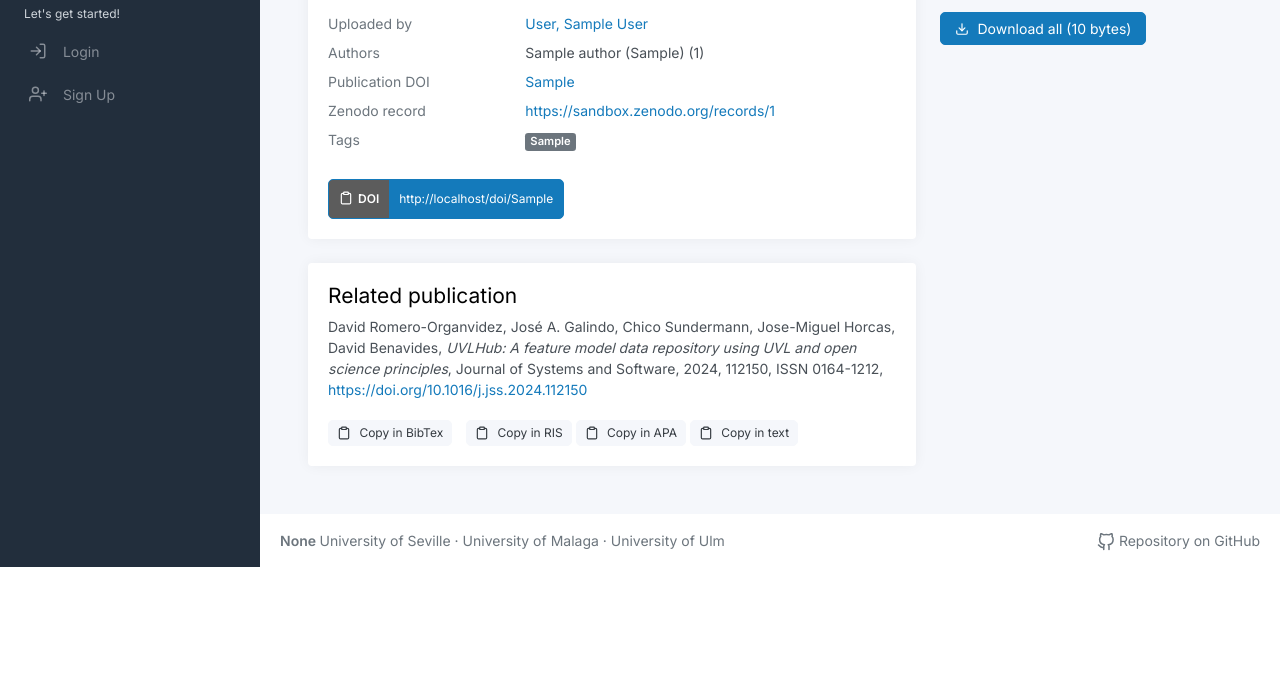
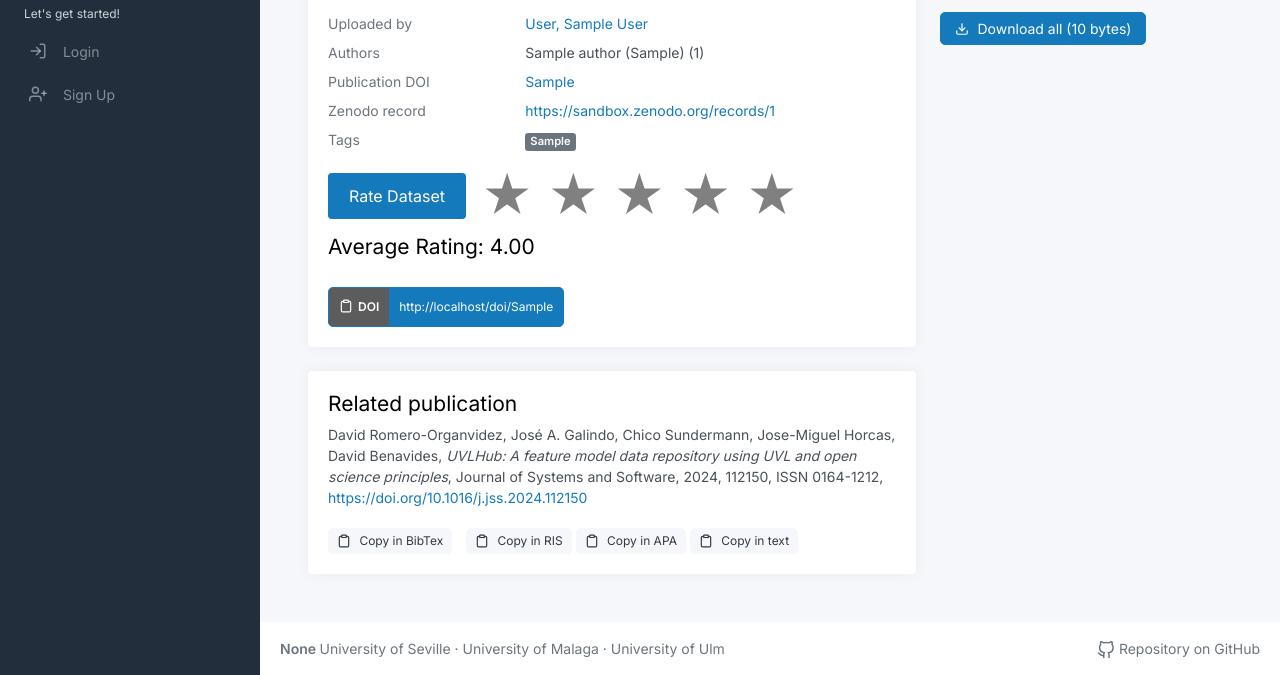
Before and after one commit to Lidiajim/montaito-hub, a Flask app: template app/modules/dataset/templates/dataset/view_dataset.html in a window 1280 px wide. Shown: the part 287-962 px from the top of the page. Before the commit the page ends 854 px from the top, so only its background shows below. Run offline with Flask 3, Linux system fonts and the light colour scheme; the template is opened without the code that fills it: values that come from a table or form of the project are taken from there, others are empty; tables that the repository leaves empty hold one stand-in row (values such as "Sample post"); parts of the project's set-up code (start-up, migrations or seed data) failed here and were passed over; some libraries are stand-ins or nearby versions.

Commit message:
feature: Add dataset rating with average rating loading

```diff
--- a/app/modules/dataset/models.py
+++ b/app/modules/dataset/models.py
@@ -71,12 +71,12 @@
 class DataSet(db.Model):
     id = db.Column(db.Integer, primary_key=True)
     user_id = db.Column(db.Integer, db.ForeignKey('user.id'), nullable=False)
-
     ds_meta_data_id = db.Column(db.Integer, db.ForeignKey('ds_meta_data.id'), nullable=False)
     created_at = db.Column(db.DateTime, nullable=False, default=datetime.utcnow)
 
     ds_meta_data = db.relationship('DSMetaData', backref=db.backref('data_set', uselist=False))
     feature_models = db.relationship('FeatureModel', backref='data_set', lazy=True, cascade="all, delete")
+    ratings = db.relationship('DatasetRating', back_populates='data_set', cascade="all, delete", lazy=True)
 
     def name(self):
         return self.ds_meta_data.title
@@ -164,3 +164,15 @@
     id = db.Column(db.Integer, primary_key=True)
     dataset_doi_old = db.Column(db.String(120))
     dataset_doi_new = db.Column(db.String(120))
+
+
+class DatasetRating(db.Model):
+    __tablename__ = 'dataset_ratings'
+
+    id = db.Column(db.Integer, primary_key=True)
+    dataset_id = db.Column(db.Integer, db.ForeignKey('data_set.id'), nullable=False)
+    user_id = db.Column(db.Integer, db.ForeignKey('user.id'), nullable=False)
+    rating = db.Column(db.Integer, nullable=False)
+
+    # Relación con DataSet
+    data_set = db.relationship('DataSet', back_populates='ratings')
--- a/app/modules/dataset/routes.py
+++ b/app/modules/dataset/routes.py
@@ -19,6 +19,7 @@
 )
 from flask_login import login_required, current_user
 
+from app.modules.auth.services import AuthenticationService
 from app.modules.dataset.forms import DataSetForm
 from app.modules.dataset.models import (
     DSDownloadRecord
@@ -278,3 +279,28 @@
         abort(404)
 
     return render_template("dataset/view_dataset.html", dataset=dataset)
+
+
+@dataset_bp.route('/dataset/<int:dataset_id>/average_rating', methods=['GET'])
+def get_average_rating(dataset_id):
+    dataset_service = DataSetService()
+    avg_rating = dataset_service.get_average_rating(dataset_id)
+    return jsonify({"average_rating": avg_rating}), 200
+
+
+@dataset_bp.route('/dataset/<int:dataset_id>/rate', methods=['POST'])
+def rate_dataset(dataset_id):
+    current_user = AuthenticationService().get_authenticated_user()  # Verifica si el usuario está logueado
+    if not current_user:
+        return jsonify({"error": "Debes estar logueado para calificar"}), 401  # Si no está logueado
+
+    rating = request.json.get('rating')
+    if not rating:
+        return jsonify({"error": "La calificación es obligatoria"}), 400
+
+    dataset_service = DataSetService()
+    try:
+        rating_obj = dataset_service.rate_dataset(dataset_id, current_user.id, rating)
+        return jsonify({"message": "Calificación guardada", "rating": rating_obj.rating}), 200
+    except ValueError as e:
+        return jsonify({"error": str(e)}), 400  # Si la calificación no es válida (fuera de rango)
--- a/app/modules/dataset/services.py
+++ b/app/modules/dataset/services.py
@@ -6,9 +6,11 @@
 import uuid
 
 from flask import request
+from app import db
+from sqlalchemy import func
 
 from app.modules.auth.services import AuthenticationService
-from app.modules.dataset.models import DSViewRecord, DataSet, DSMetaData
+from app.modules.dataset.models import DSViewRecord, DataSet, DSMetaData, DatasetRating
 from app.modules.dataset.repositories import (
     AuthorRepository,
     DOIMappingRepository,
@@ -140,6 +142,28 @@
         domain = os.getenv('DOMAIN', 'localhost')
         return f'http://{domain}/doi/{dataset.ds_meta_data.dataset_doi}'
 
+    def rate_dataset(self, dataset_id: int, user_id: int, rating: int) -> DatasetRating:
+        if rating < 1 or rating > 5:
+            raise ValueError("La calificación debe estar entre 1 y 5")
+
+        # Verificar si el usuario ya ha calificado este dataset
+        existing_rating = db.session.query(DatasetRating).filter_by(dataset_id=dataset_id, user_id=user_id).first()
+
+        if existing_rating:
+            # Si ya existe la calificación, la actualizamos
+            existing_rating.rating = rating
+        else:
+            # Si no existe, creamos una nueva calificación
+            new_rating = DatasetRating(dataset_id=dataset_id, user_id=user_id, rating=rating)
+            db.session.add(new_rating)
+
+        db.session.commit()
+        return existing_rating if existing_rating else new_rating
+
+    def get_average_rating(self, dataset_id: int) -> float:
+        avg_rating = db.session.query(func.avg(DatasetRating.rating)).filter_by(dataset_id=dataset_id).scalar()
+        return avg_rating if avg_rating else 0.0
+
 
 class AuthorService(BaseService):
     def __init__(self):
--- a/app/modules/dataset/templates/dataset/view_dataset.html
+++ b/app/modules/dataset/templates/dataset/view_dataset.html
@@ -14,6 +14,7 @@
         margin-bottom: 0;
     }
 </style>
+
 {% endblock %}
 
 {% block content %}
@@ -153,6 +154,23 @@
                     </div>
 
                 </div>
+
+                <div class="rating-container"><link rel="stylesheet" href="{{ url_for('static', filename='css/stars.css') }}">
+                    <!-- Botón para enviar calificación -->
+                    <button class="btn btn-primary" id="rate-btn">Rate Dataset</button>
+
+                    <!-- Mostrar las estrellas a la derecha del botón -->
+                    <div class="star-rating" id="star-rating">
+                        <span class="star" data-value="1">&#9733;</span>
+                        <span class="star" data-value="2">&#9733;</span>
+                        <span class="star" data-value="3">&#9733;</span>
+                        <span class="star" data-value="4">&#9733;</span>
+                        <span class="star" data-value="5">&#9733;</span>
+                    </div>
+                </div>
+
+                <!-- Mostrar la calificación promedio -->
+                <h3>Average Rating: <span id="avg-rating">Loading...</span></h3>
 
 
 
@@ -492,6 +510,74 @@
             console.error('Failed to copy text: ', err);
         });
     }
+
+    // Variables para controlar la calificación seleccionada
+    let selectedRating = 0;
+
+// Obtener elementos de las estrellas
+const stars = document.querySelectorAll('.star');
+const rateBtn = document.getElementById('rate-btn');
+const avgRatingElem = document.getElementById('avg-rating');
+
+// Función para actualizar las estrellas en función de la selección
+function updateStarRating(rating) {
+    stars.forEach(star => {
+        if (parseInt(star.getAttribute('data-value')) <= rating) {
+            star.style.color = 'yellow';
+        } else {
+            star.style.color = 'gray';
+        }
+    });
+}
+
+// Asignar eventos a las estrellas
+stars.forEach(star => {
+    star.addEventListener('click', function () {
+        selectedRating = parseInt(star.getAttribute('data-value'));
+        updateStarRating(selectedRating);
+    });
+});
+
+// Función para enviar la calificación
+rateBtn.addEventListener('click', function () {
+    if (selectedRating === 0) {
+        alert('Por favor selecciona una calificación');
+        return;
+    }
+
+    // Enviar la calificación al backend
+    fetch(`/dataset/{{ dataset.id }}/rate`, {
+        method: 'POST',
+        headers: {
+            'Content-Type': 'application/json',
+            'Authorization': 'Bearer ' + localStorage.getItem('token')  // Asumimos que el token se guarda en el localStorage
+        },
+        body: JSON.stringify({ rating: selectedRating })
+    })
+    .then(response => response.json())
+    .then(data => {
+        if (data.error) {
+            alert(data.error);
+        } else {
+            alert(data.message);
+            // Actualizar la calificación promedio después de enviar la calificación
+            updateAverageRating();
+        }
+    });
+});
+
+// Función para obtener y mostrar la calificación promedio
+function updateAverageRating() {
+    fetch(`/dataset/{{ dataset.id }}/average_rating`)
+        .then(response => response.json())
+        .then(data => {
+            avgRatingElem.textContent = data.average_rating.toFixed(2);
+        });
+}
+
+// Obtener y mostrar la calificación promedio al cargar
+updateAverageRating();
+</script>
 </script>
 
 {% endblock %}
--- /dev/null
+++ b/app/static/css/stars.css
@@ -0,0 +1,37 @@
+/* Contenedor para el botón y las estrellas */
+.rating-container {
+    display: flex;               /* Utilizamos flexbox para alinearlos en fila */
+    align-items: center;         /* Alineación vertical centrada */
+    gap: 15px;                   /* Espacio entre el botón y las estrellas */
+}
+
+/* Estilos para las estrellas */
+.star {
+    font-size: 50px;
+    cursor: pointer;
+    color: gray;
+    transition: color 0.3s;
+    margin-right: 10px;  /* Espacio entre las estrellas */
+}
+
+/* Cuando se pasa el mouse por encima de las estrellas */
+.star:hover {
+    color: gold;
+}
+
+/* Estrellas seleccionadas en color dorado */
+.star.selected {
+    color: gold;
+}
+
+/* Estilo para el botón */
+#rate-btn {
+    padding: 10px 20px;  /* Tamaño del botón */
+    font-size: 16px;      /* Tamaño del texto en el botón */
+    cursor: pointer;
+}
+
+/* Espacio entre el botón y el promedio */
+#avg-rating {
+    margin-top: 20px;
+}
```
Also changed, not shown: migrations/versions/a710b3626381_.py (added, +36 -0 lines).
